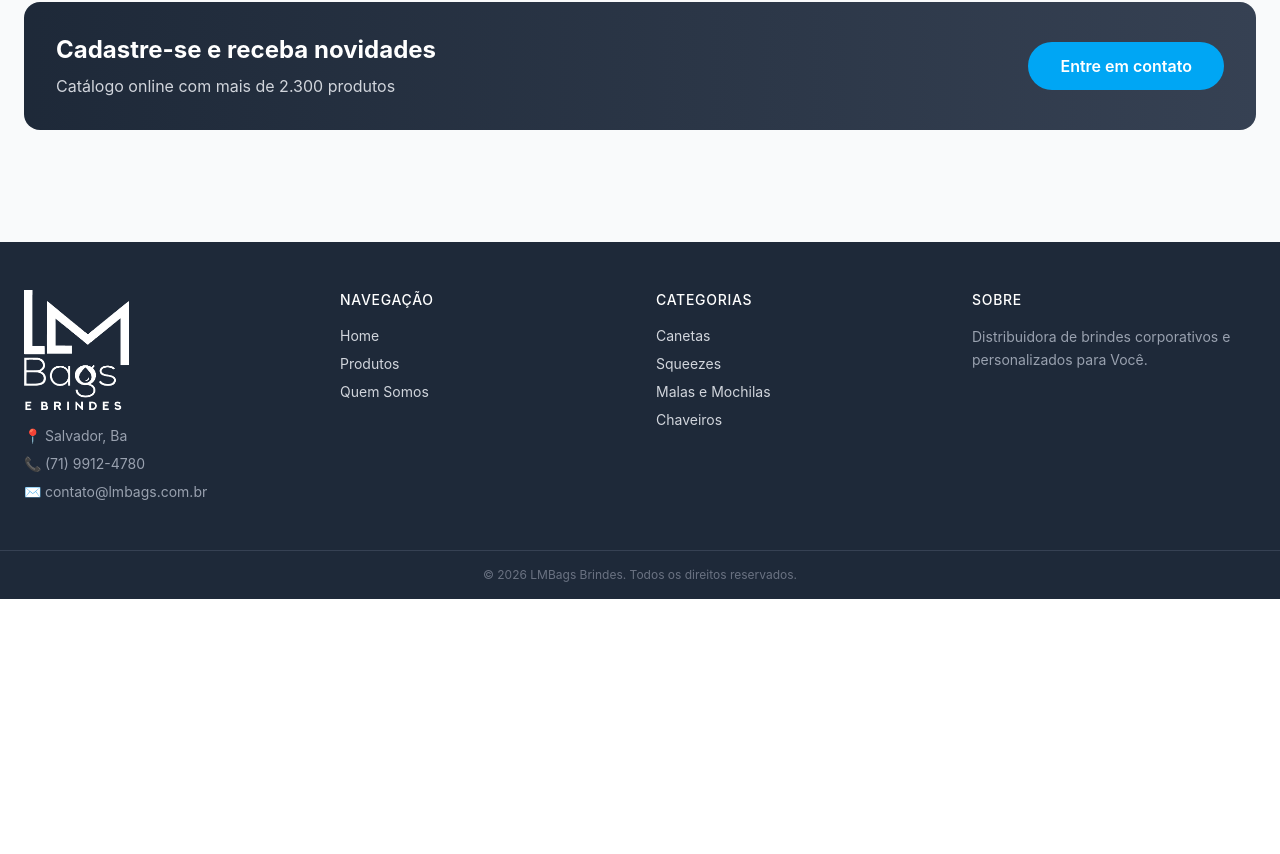
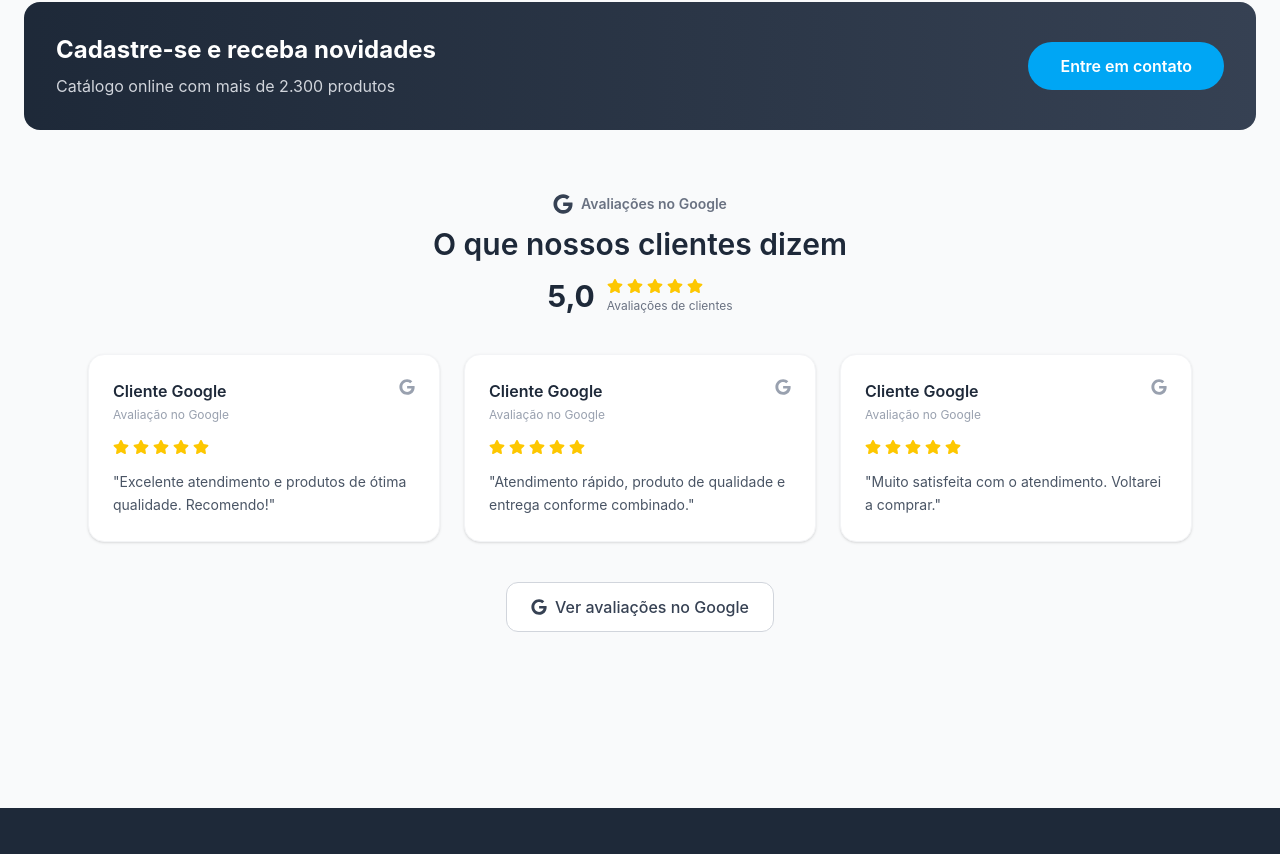
Before and after one commit to Ivaldopt/lmbags-brindes, a React (Vite) app in the folder frontend/: page / in a window 1280 px wide. Shown: the part 833-1687 px from the top of the page. Before the commit the page ends 1432 px from the top, so only its background shows below. Built offline with nearby package versions, Linux system fonts and the light colour scheme; no server answers.

Commit message:
Feat: Criacao da avalicao do Google meu negocio frontend

```diff
--- /dev/null
+++ b/frontend/src/components/GoogleReviews.jsx
@@ -0,0 +1,127 @@
+import { FaGoogle, FaStar } from "react-icons/fa";
+
+const avaliacoes = [
+  {
+    nome: "Cliente Google",
+    nota: 5,
+    comentario:
+      "Excelente atendimento e produtos de ótima qualidade. Recomendo!",
+    data: "Avaliação no Google",
+  },
+  {
+    nome: "Cliente Google",
+    nota: 5,
+    comentario:
+      "Atendimento rápido, produto de qualidade e entrega conforme combinado.",
+    data: "Avaliação no Google",
+  },
+  {
+    nome: "Cliente Google",
+    nota: 5,
+    comentario:
+      "Muito satisfeita com o atendimento. Voltarei a comprar.",
+    data: "Avaliação no Google",
+  },
+];
+
+function Estrelas({ nota }) {
+  return (
+    <div className="flex gap-1 text-yellow-400">
+      {Array.from({ length: 5 }).map((_, index) => (
+        <FaStar key={index} className={index < nota ? "" : "opacity-30"} />
+      ))}
+    </div>
+  );
+}
+
+export default function GoogleReviews() {
+  return (
+    <section className="py-16 bg-gray-50">
+      <div className="max-w-6xl mx-auto px-6">
+
+        {/* Cabeçalho */}
+        <div className="text-center mb-10">
+
+          <div className="flex items-center justify-center gap-2 mb-3">
+            <FaGoogle className="text-xl text-gray-700" />
+
+            <span className="text-sm font-semibold text-gray-500">
+              Avaliações no Google
+            </span>
+          </div>
+
+          <h2 className="text-2xl md:text-3xl font-semibold text-gray-800">
+            O que nossos clientes dizem
+          </h2>
+
+          <div className="flex items-center justify-center gap-3 mt-4">
+
+            <span className="text-3xl font-bold text-gray-800">
+              5,0
+            </span>
+
+            <div>
+              <Estrelas nota={5} />
+
+              <p className="text-xs text-gray-500 mt-1">
+                Avaliações de clientes
+              </p>
+            </div>
+
+          </div>
+        </div>
+
+        {/* Avaliações */}
+        <div className="grid grid-cols-1 md:grid-cols-3 gap-6">
+
+          {avaliacoes.map((avaliacao, index) => (
+            <article
+              key={index}
+              className="bg-white rounded-2xl p-6 shadow-sm border border-gray-100"
+            >
+
+              <div className="flex items-start justify-between mb-4">
+
+                <div>
+                  <h3 className="font-semibold text-gray-800">
+                    {avaliacao.nome}
+                  </h3>
+
+                  <p className="text-xs text-gray-400 mt-1">
+                    {avaliacao.data}
+                  </p>
+                </div>
+
+                <FaGoogle className="text-gray-400" />
+              </div>
+
+              <Estrelas nota={avaliacao.nota} />
+
+              <p className="text-sm text-gray-600 leading-relaxed mt-4">
+                "{avaliacao.comentario}"
+              </p>
+
+            </article>
+          ))}
+
+        </div>
+
+        {/* Botão Google */}
+        <div className="text-center mt-10">
+
+          <a
+            href="https://www.google.com/maps/search/?api=1&query=LM+Bags+%26+Brindes+Salvador+BA"
+            target="_blank"
+            rel="noopener noreferrer"
+            className="inline-flex items-center gap-2 border border-gray-300 bg-white hover:bg-gray-100 text-gray-700 font-medium px-6 py-3 rounded-xl transition"
+          >
+            <FaGoogle />
+            Ver avaliações no Google
+          </a>
+
+        </div>
+
+      </div>
+    </section>
+  );
+}
--- a/frontend/src/pages/Home.jsx
+++ b/frontend/src/pages/Home.jsx
@@ -1,6 +1,7 @@
 import { useEffect, useState } from "react";
 import { Link } from "react-router-dom";
 import axios from "axios";
+import GoogleReviews from "../components/GoogleReviews";
 
 const API = `${import.meta.env.VITE_API_URL || "http://localhost:3001"}`;
 
@@ -206,6 +207,7 @@ function Home() {
             Entre em contato
           </Link>
         </div>
+          <GoogleReviews />
       </div>
     </div>
   );
--- a/package.json
+++ b/package.json
@@ -1,5 +1,6 @@
 {
   "dependencies": {
+    "googleapis": "^174.0.1",
     "react-icons": "^5.7.0"
   }
 }
```
Also changed, not shown: 2 other files (tests, documents, lock files or other folders).
